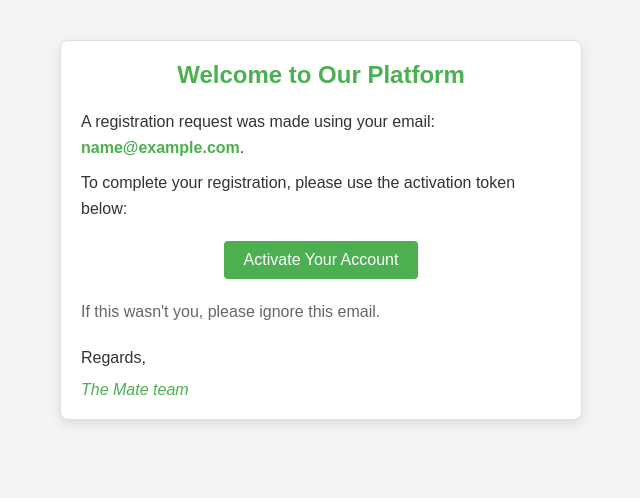
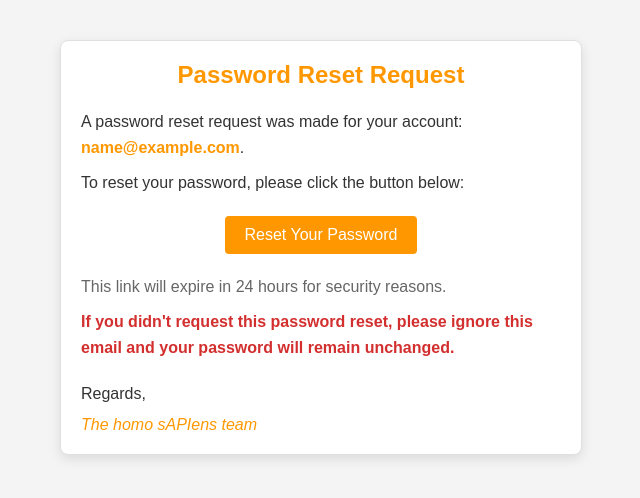
Before and after one commit to yagginov/online-cinema-api, a Python web app: template src/notifications/templates/password_reset_request.html in a window 1280 px wide. Shown: the top 498 px of the page, without its empty margins (319-959 px from the left). Run offline with Jinja, Linux system fonts and the light colour scheme; the template is opened without the code that fills it: most values are stand-ins (such as "Sample title", 1, 10 or a date in 2020).

Commit message:
bugfix: changes reset_request template to correct one and added reset_complete template

```diff
--- a/src/notifications/templates/password_reset_request.html
+++ b/src/notifications/templates/password_reset_request.html
@@ -1,34 +1,37 @@
-<html lang="">
+<html lang="en">
 <head>
-  <title>Registration</title>
+  <title>Password Reset Request</title>
 </head>
 <body style="margin: 0; padding: 0; background-color: #f4f4f4; font-family: Arial, sans-serif;">
 <div style="border: 1px solid #e0e0e0; border-radius: 8px; box-shadow: 0 4px 12px rgba(0, 0, 0, 0.1);
             padding: 20px; max-width: 480px; margin: 40px auto; background-color: #ffffff; color: #333333;">
-  <h2 style="color: #4CAF50; text-align: center; margin: 0 0 20px; font-size: 24px; font-weight: bold;">
-    Welcome to Our Platform
+  <h2 style="color: #FF9800; text-align: center; margin: 0 0 20px; font-size: 24px; font-weight: bold;">
+    Password Reset Request
   </h2>
   <p style="margin: 10px 0; line-height: 1.6; font-size: 16px;">
-    A registration request was made using your email:
-    <strong id="email" style="color: #4CAF50;">{{ email }}</strong>.
+    A password reset request was made for your account:
+    <strong id="email" style="color: #FF9800;">{{ email }}</strong>.
   </p>
   <p style="margin: 10px 0; line-height: 1.6; font-size: 16px;">
-    To complete your registration, please use the activation token below:
+    To reset your password, please click the button below:
   </p>
   <p style="margin: 20px 0; text-align: center;">
-    <a id="link" href="{{ activation_link }}" style="display: inline-block; background-color: #4CAF50; color: #ffffff;
+    <a id="link" href="{{ reset_link }}" style="display: inline-block; background-color: #FF9800; color: #ffffff;
             text-decoration: none; font-size: 16px; padding: 10px 20px; border-radius: 4px;">
-     Activate Your Account
+     Reset Your Password
     </a>
   </p>
   <p style="margin: 10px 0; line-height: 1.6; font-size: 16px; color: #666666;">
-    If this wasn't you, please ignore this email.
+    This link will expire in 24 hours for security reasons.
+  </p>
+  <p style="margin: 10px 0; line-height: 1.6; font-size: 16px; color: #d32f2f;">
+    <strong>If you didn't request this password reset, please ignore this email and your password will remain unchanged.</strong>
   </p>
   <p style="margin: 20px 0 10px; line-height: 1.6; font-size: 16px;">
     Regards,
   </p>
-  <p style="margin: 0; font-style: italic; font-size: 16px; color: #4CAF50;">
-    The Mate team
+  <p style="margin: 0; font-style: italic; font-size: 16px; color: #FF9800;">
+    The homo sAPIens team
   </p>
 </div>
 </body>
```
Also changed, not shown: src/notifications/templates/password_reset_complete.html (+37 -0 lines).
